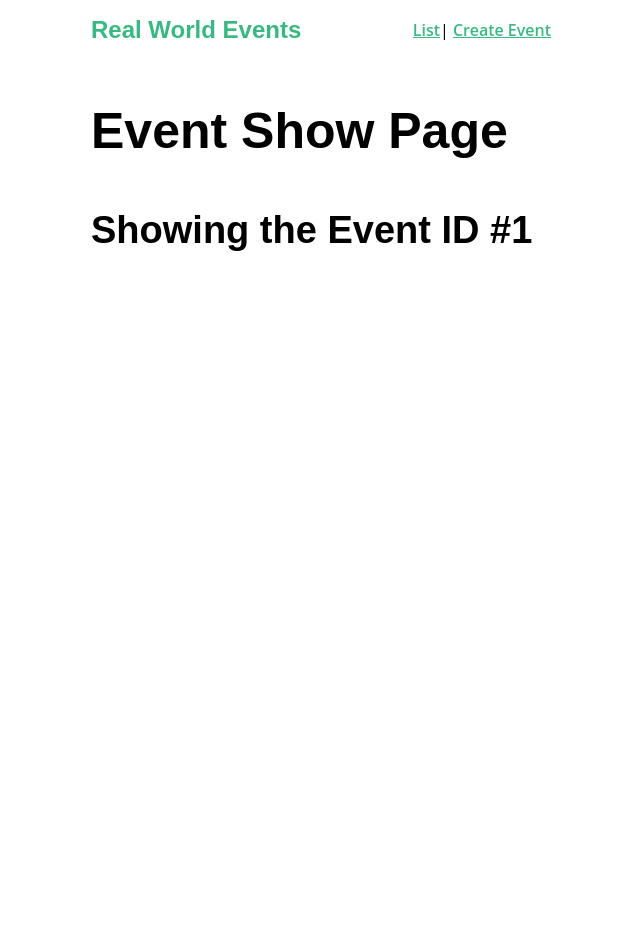
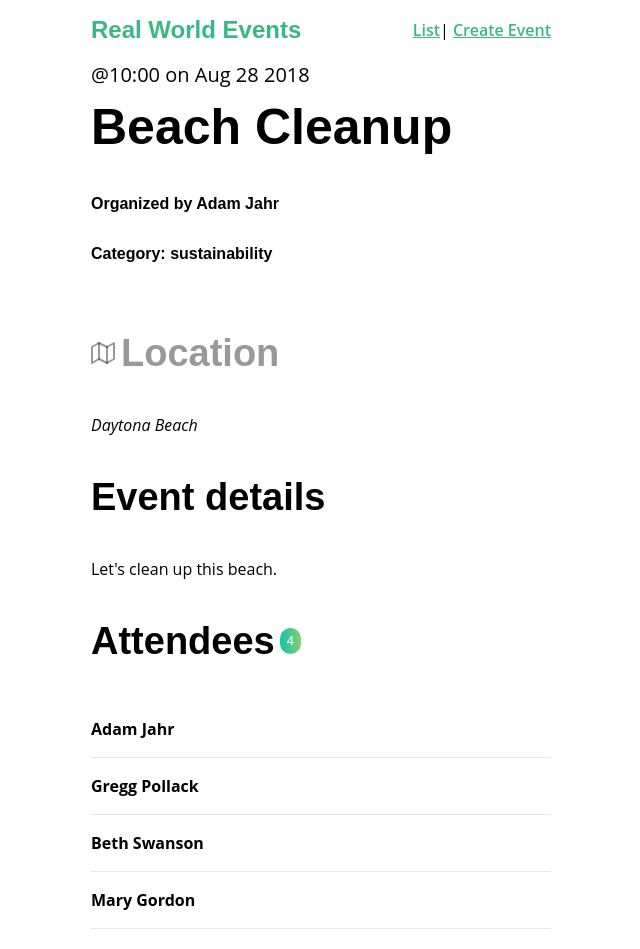
Before and after one commit to Manoj1063/real-world-vue, a Vue app: page /event/1 in a window 1280 px wide. Shown: the whole page, without its empty margins (319-959 px from the left). Before the commit the page ends 800 px from the top, so only its background shows below. Built offline with nearby package versions, Linux system fonts and the light colour scheme; data requests are answered from the project's data file.

Commit message:
axios api call to get data

```diff
--- /dev/null
+++ b/db.json
@@ -0,0 +1,76 @@
+{
+    "events": [
+      {
+        "id": 1,
+        "title": "Beach Cleanup",
+        "date": "Aug 28 2018",
+        "time": "10:00",
+        "location": "Daytona Beach",
+        "description": "Let's clean up this beach.",
+        "organizer": "Adam Jahr",
+        "category": "sustainability",
+        "attendees": [
+          {
+            "id": "abc123",
+            "name": "Adam Jahr"
+          },
+          {
+            "id": "def456",
+            "name": "Gregg Pollack"
+          },
+          {
+            "id": "ghi789",
+            "name": "Beth Swanson"
+          },
+          {
+            "id": "jkl101",
+            "name": "Mary Gordon"
+          }
+        ]
+      },
+      {
+        "id": 2,
+        "title": "Park Cleanup",
+        "date": "Nov 12 2018",
+        "time": "12:00",
+        "location": "132 N Magnolia Street, Orlando, Florida",
+        "description": "We're going to clean up this park.",
+        "organizer": "Adam Jahr",
+        "category": "nature",
+        "attendees": [
+          {
+            "id": "ghi789",
+            "name": "Beth Swanson"
+          },
+          {
+            "id": "jkl101",
+            "name": "Mary Gordon"
+          }
+        ]
+      },
+      {
+        "id": 3,
+        "title": "Pet Adoption Day",
+        "date": "Dec 2 2018",
+        "time": "12:00",
+        "location": "132 N Magnolia Street, Orlando, Florida",
+        "description": "Help animals find new homes.",
+        "organizer": "Gregg Pollack",
+        "category": "animal welfare",
+        "attendees": [
+          {
+            "id": "abc123",
+            "name": "Adam Jahr"
+          },
+          {
+            "id": "ghi789",
+            "name": "Beth Swanson"
+          },
+          {
+            "id": "jkl101",
+            "name": "Mary Gordon"
+          }
+        ]
+      }
+    ]
+  }
--- a/package.json
+++ b/package.json
@@ -8,6 +8,7 @@
     "lint": "vue-cli-service lint"
   },
   "dependencies": {
+    "axios": "^0.19.2",
     "core-js": "^3.6.4",
     "lodash": "^4.17.15",
     "vue": "^2.6.11",
--- /dev/null
+++ b/src/components/BaseButton.vue
@@ -0,0 +1,11 @@
+<template>
+  <div>
+    <button><slot>Submit</slot></button>
+  </div>
+</template>
+
+<script>
+export default {};
+</script>
+
+<style></style>
--- a/src/components/BaseIcon.vue
+++ b/src/components/BaseIcon.vue
@@ -3,12 +3,12 @@
     <svg class="icon" :width="width" :height="height">
       <use v-bind="{ 'xlink:href': '/feather-sprite.svg#' + name }" />
     </svg>
+    <slot></slot>
   </div>
 </template>
 
 <script>
 export default {
-  name: 'Icon',
   props: {
     name: String,
     width: {
--- a/src/components/EventCard.vue
+++ b/src/components/EventCard.vue
@@ -1,32 +1,21 @@
 <template>
   <router-link
     class="event-link"
-    :to="{ name: 'event-show', params: { id: '1' } }"
+    :to="{ name: 'event-show', params: { id: event.id } }"
   >
     <div class="event-card -shadow">
       <span class="eyebrow">@{{ event.time }} on {{ event.date }}</span>
       <h4 class="title">{{ event.title }}</h4>
-      <BaseIcon name="users" />
-      <span>{{ event.attendees.length }} attending</span>
+      <BaseIcon name="users">{{ event.attendees.length }} attending</BaseIcon>
+      <BaseButton>Join @ {{ event.price }} only</BaseButton>
     </div>
   </router-link>
 </template>
 
 <script>
 export default {
-  data() {
-    return {
-      event: {
-        id: 1,
-        title: 'Beach Cleanup',
-        date: 'Tue May 15 2018',
-        time: '6:00',
-        attendees: [
-          { id: 'abc123', name: 'Manoj' },
-          { id: 'def456', name: 'Hemanth' }
-        ]
-      }
-    };
+  props: {
+    event: Object
   }
 };
 </script>
--- /dev/null
+++ b/src/components/MediaBox.vue
@@ -0,0 +1,6 @@
+<template>
+  <div>
+    <slot></slot>
+    <slot name="paragraph"></slot>
+  </div>
+</template>
--- /dev/null
+++ b/src/services/EventService.js
@@ -0,0 +1,19 @@
+import axios from 'axios';
+
+const apiClient = axios.create({
+  baseURL: 'http://localhost:3000',
+  withCredentials: false, // This is the default
+  headers: {
+    Accept: 'application/json',
+    'Content-Type': 'application/json'
+  }
+});
+
+export default {
+  getEvents() {
+    return apiClient.get('/events');
+  },
+  getEvent(id) {
+    return apiClient.get('/events/' + id);
+  }
+};
--- a/src/views/EventList.vue
+++ b/src/views/EventList.vue
@@ -1,15 +1,31 @@
 <template>
   <div>
     <h1>Events Listing</h1>
-    <EventCard />
+    <EventCard v-for="event in events" :key="event.id" :event="event" />
   </div>
 </template>
 
 <script>
 import EventCard from '@/components/EventCard.vue';
+import EventService from '@/services/EventService.js';
+
 export default {
   components: {
     EventCard
+  },
+  data() {
+    return {
+      events: []
+    };
+  },
+  created() {
+    EventService.getEvents()
+      .then(reponse => {
+        this.events = reponse.data;
+      })
+      .catch(error => {
+        console.log('There is an error:' + error);
+      });
   }
 };
 </script>
--- a/src/views/EventShow.vue
+++ b/src/views/EventShow.vue
@@ -1,14 +1,76 @@
 <template>
   <div>
-    <h1>Event Show Page</h1>
-    <h2>Showing the Event ID #{{ id }}</h2>
+    <div class="event-header">
+      <span class="eyebrow">@{{ event.time }} on {{ event.date }}</span>
+      <h1 class="title">{{ event.title }}</h1>
+      <h5>Organized by {{ event.organizer }}</h5>
+      <h5>Category: {{ event.category }}</h5>
+    </div>
+
+    <BaseIcon name="map"><h2>Location</h2></BaseIcon>
+
+    <address>{{ event.location }}</address>
+
+    <h2>Event details</h2>
+    <p>{{ event.description }}</p>
+
+    <h2>
+      Attendees
+      <span class="badge -fill-gradient">{{
+        event.attendees ? event.attendees.length : 0
+      }}</span>
+    </h2>
+    <ul class="list-group">
+      <li
+        v-for="(attendee, index) in event.attendees"
+        :key="index"
+        class="list-item"
+      >
+        <b>{{ attendee.name }}</b>
+      </li>
+    </ul>
   </div>
 </template>
 
 <script>
+import EventService from '@/services/EventService.js';
+
 export default {
-  props: ['id']
+  props: ['id'],
+  data() {
+    return {
+      event: {}
+    };
+  },
+  created() {
+    EventService.getEvent(this.id)
+      .then(response => {
+        this.event = response.data;
+      })
+      .catch(eror => {
+        console.log('There was an error', error.response);
+      });
+  }
 };
 </script>
 
-<style></style>
+<style scoped>
+.location {
+  margin-bottom: 0;
+}
+.location > .icon {
+  margin-left: 10px;
+}
+.event-header > .title {
+  margin: 0;
+}
+.list-group {
+  margin: 0;
+  padding: 0;
+  list-style: none;
+}
+.list-group > .list-item {
+  padding: 1em 0;
+  border-bottom: solid 1px #e5e5e5;
+}
+</style>
```
Also changed, not shown: 1 other file (tests, documents, lock files or other folders).
